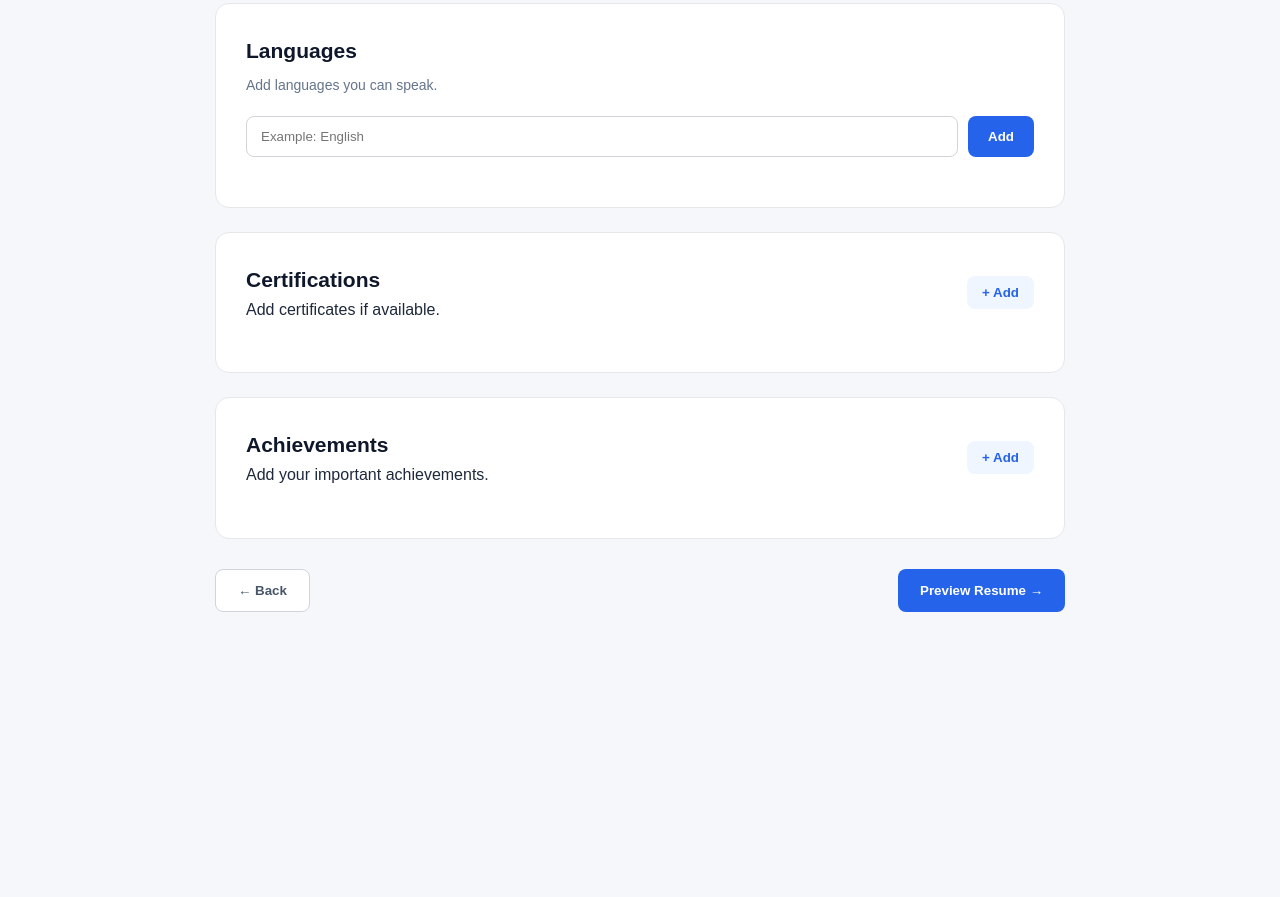
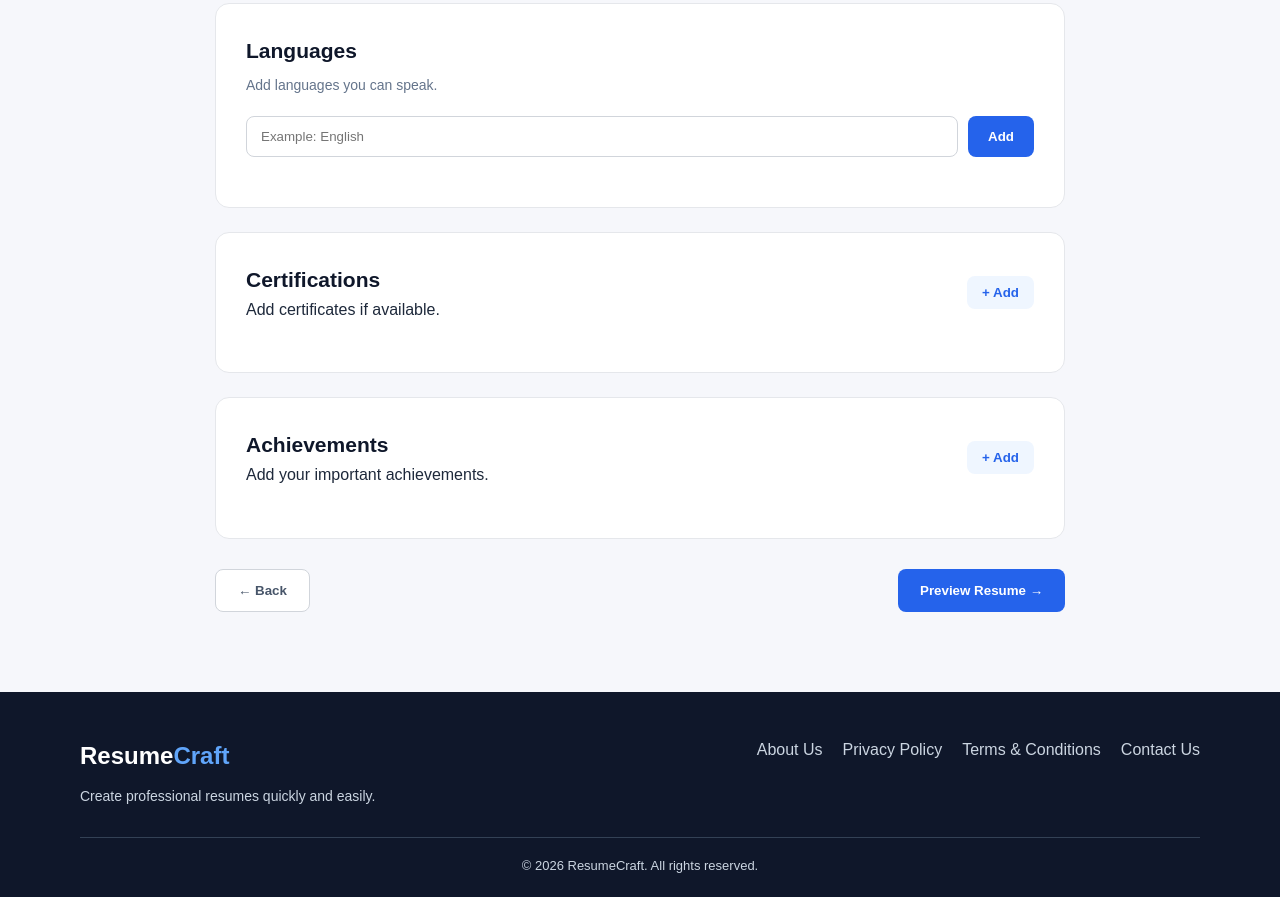
Before and after one commit to adiadi13101310/resumecraftt, a plain HTML site: page skills.html in a window 1280 px wide. Shown: the part 532-1429 px from the top of the page. Before the commit the page ends 1224 px from the top, so only its background shows below. Drawn offline with Linux system fonts and the light colour scheme.

Commit message:
Add footer with logo and navigation links
Added footer section with logo, description, and links.

```diff
--- a/skills.html
+++ b/skills.html
@@ -209,7 +209,39 @@
         </div>
 
     </main>
+<footer class="footer"><div class="container footer-container">
 
+    <div>
+        <div class="footer-logo">
+            Resume<span>Craft</span>
+        </div>
+
+        <p>
+            Create professional resumes quickly and easily.
+        </p>
+    </div>
+
+
+    <div class="footer-links">
+
+        <a href="about.html">About Us</a>
+
+        <a href="privacy.html">Privacy Policy</a>
+
+        <a href="terms.html">Terms & Conditions</a>
+
+        <a href="contact.html">Contact Us</a>
+
+    </div>
+
+</div>
+
+
+<div class="container footer-bottom">
+    © 2026 ResumeCraft. All rights reserved.
+</div>
+
+</footer>
 
     <script src="js/skills.js"></script>
 
```
